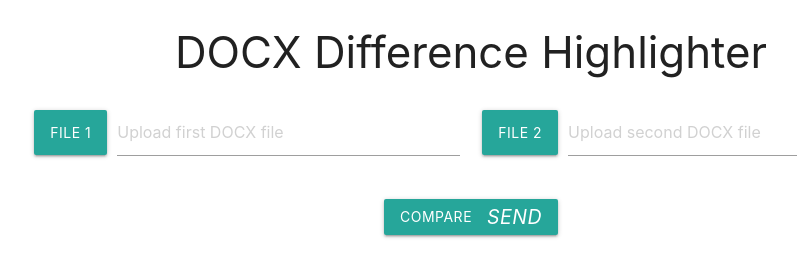
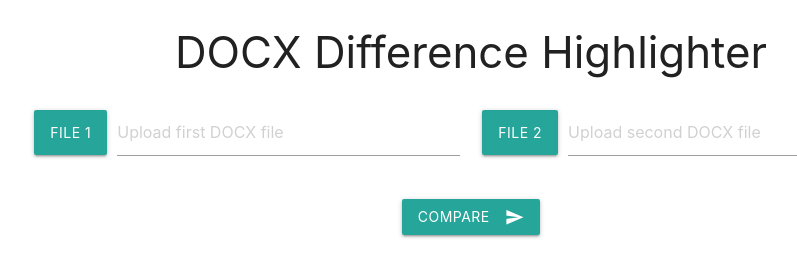
Before and after one commit to leoruffini/DifferenceFinder, a plain HTML site: page static/index.html in a window 1280 px wide. Shown: the whole page, without its empty margins (169-966 px from the left). Drawn offline with nearby package versions, Linux system fonts and the light colour scheme.

Commit message:
Add frontend files and configure static file serving (third try)

```diff
--- a/static/index.html
+++ b/static/index.html
@@ -1,4 +1,3 @@
-<!-- index.html -->
 <!DOCTYPE html>
 <html lang="en">
 <head>
@@ -7,11 +6,12 @@
     <title>DOCX Difference Highlighter</title>
     <!-- Materialize CSS CDN -->
     <link href="https://cdnjs.cloudflare.com/ajax/libs/materialize/1.0.0/css/materialize.min.css" rel="stylesheet">
+    <!-- Material Icons -->
+    <link href="https://fonts.googleapis.com/icon?family=Material+Icons" rel="stylesheet">
     <!-- Custom CSS -->
-    <link href="styles.css" rel="stylesheet">
+    <link href="/static/styles.css" rel="stylesheet">
 </head>
 <body>
-
     <div class="container">
         <h3 class="center-align">DOCX Difference Highlighter</h3>
 
@@ -88,6 +88,6 @@
     <!-- Materialize JS and dependencies -->
     <script src="https://cdnjs.cloudflare.com/ajax/libs/materialize/1.0.0/js/materialize.min.js" defer></script>
     <!-- Custom JS -->
-    <script src="script.js" defer></script>
+    <script src="/static/script.js" defer></script>
 </body>
 </html>
```
